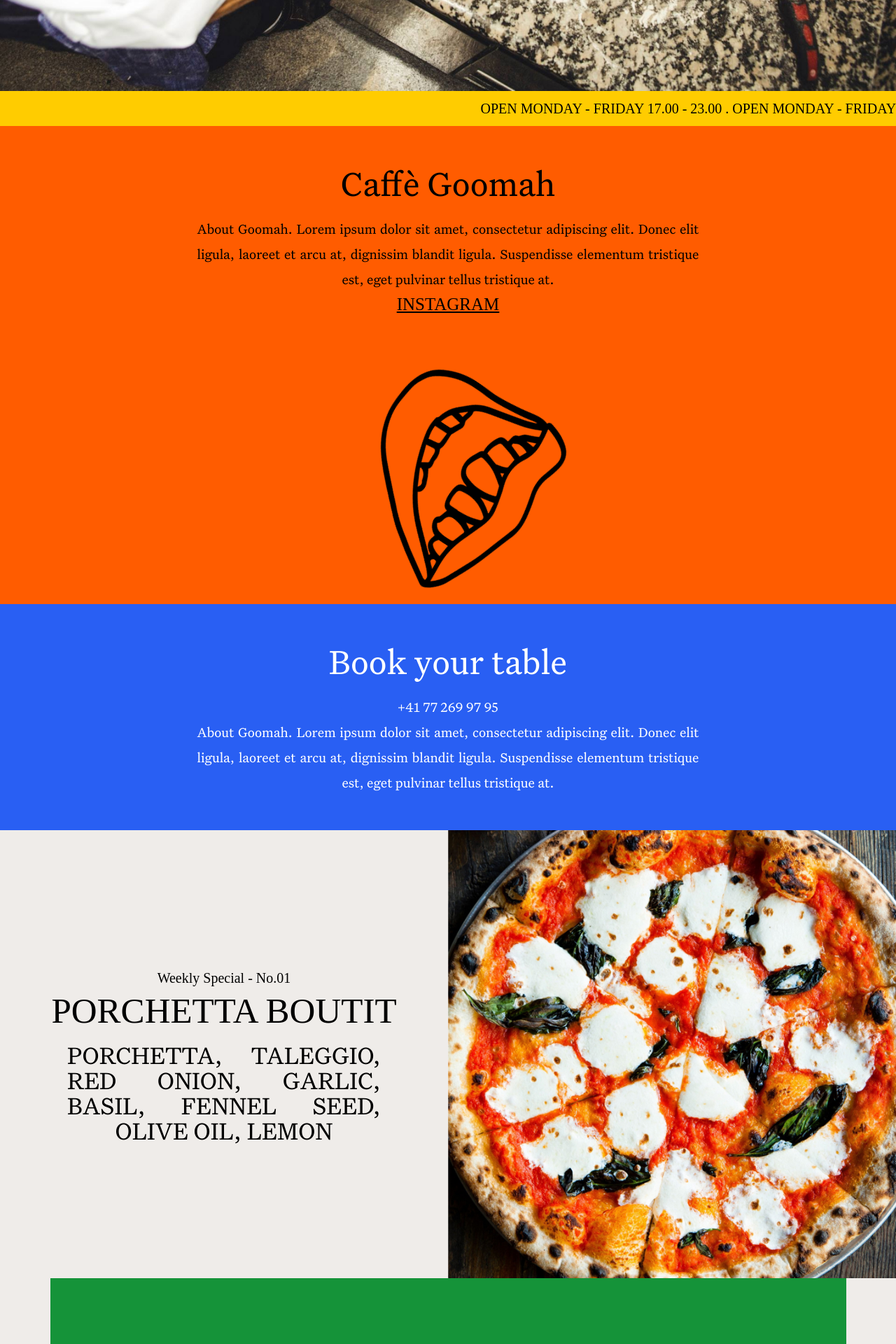
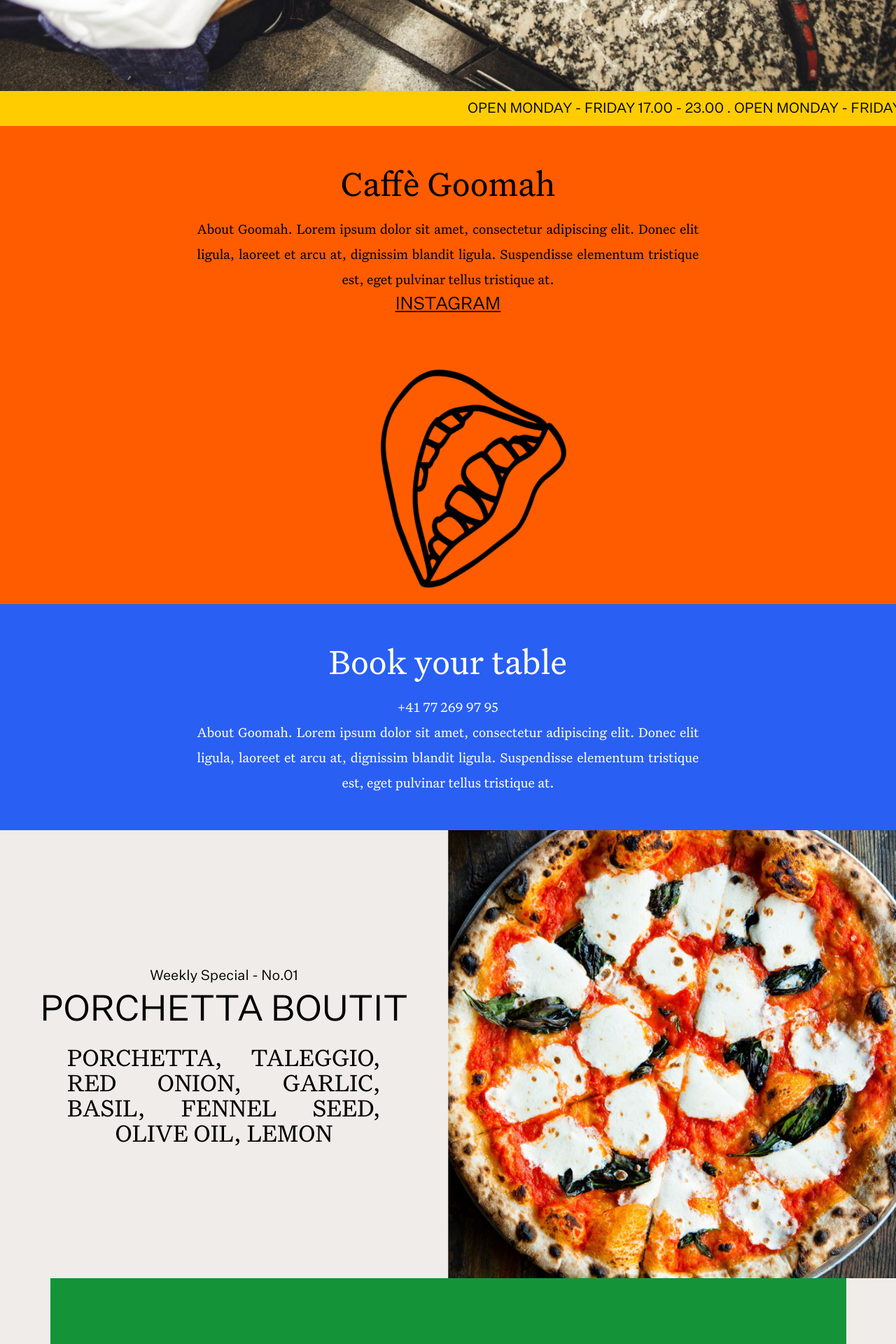
Before and after one commit to nathaliejanep/ShedHOTEL, a React (Create React App) app: page /caffegoomah in a window 1280 px wide. Shown: the part 780-2700 px from the top of the page at 70% size. Built offline with nearby package versions, Linux system fonts and the light colour scheme.

Commit message:
Fixed issue with font not working on some browsers/devices - should work now

```diff
--- a/src/components/Banner/Banner.scss
+++ b/src/components/Banner/Banner.scss
@@ -16,7 +16,7 @@
     padding-left: 100%;
     animation: marquee 30s linear infinite;
     font-size: toRem(25);
-    font-family: Untitled Sans;
+    font-family: 'Untitled Sans';
     text-transform: uppercase;
     color: $black;
   }
--- a/src/components/Footer/Footer.scss
+++ b/src/components/Footer/Footer.scss
@@ -12,7 +12,7 @@
   &-info {
     display: flex;
     flex-direction: column;
-    font-family: Untitled Sans;
+    font-family: 'Untitled Sans';
     text-transform: uppercase;
     text-align: center;
 
--- a/src/components/Navbar/Navbar.scss
+++ b/src/components/Navbar/Navbar.scss
@@ -6,7 +6,7 @@
   display: flex;
   // align-items: center;
   justify-content: center;
-  font-family: Untitled Sans;
+  font-family: 'Untitled Sans';
   background-color: $goatBeige;
   height: 80px;
   .season-wrapper {
@@ -122,7 +122,7 @@
       }
 
       &.inactive:hover {
-        color: $bagnesBlue;
+        color: $signalRed;
       }
 
       &.hidden {
--- a/src/pages/Contact/Contact.scss
+++ b/src/pages/Contact/Contact.scss
@@ -1,6 +1,6 @@
 .contact {
   a {
     text-transform: uppercase;
-    font-family: Untitled Sans;
+    font-family: 'Untitled Sans';
   }
 }
--- a/src/pages/Goomah/Goomah.scss
+++ b/src/pages/Goomah/Goomah.scss
@@ -22,7 +22,7 @@
     text-transform: none;
   }
   .font-sans {
-    font-family: Untitled Sans;
+    font-family: 'Untitled Sans';
   }
 
   &__about {
@@ -51,7 +51,7 @@
 
     a {
       text-decoration: underline;
-      font-family: Untitled Sans;
+      font-family: 'Untitled Sans';
       font-size: toRem(25);
 
       &:hover {
@@ -68,7 +68,7 @@
   &__weekly {
     background-color: $goatBeige;
     h2 {
-      font-family: Untitled Sans;
+      font-family: 'Untitled Sans';
       text-transform: uppercase;
     }
 
--- a/src/pages/Home/Home.scss
+++ b/src/pages/Home/Home.scss
@@ -62,7 +62,7 @@
       border: none;
       font-size: toRem(14);
       letter-spacing: 1px;
-      font-family: Untitled Sans;
+      font-family: 'Untitled Sans';
       text-transform: uppercase;
       text-align: center;
       margin-right: toRem(14);
@@ -83,7 +83,7 @@
       border: none;
       background-color: $forestGreen;
       color: $white;
-      font-family: Untitled Sans;
+      font-family: 'Untitled Sans';
       font-size: toRem(14);
       letter-spacing: 1px;
       text-transform: uppercase;
--- a/src/pages/Rooms/Rooms.scss
+++ b/src/pages/Rooms/Rooms.scss
@@ -39,7 +39,7 @@
         margin-top: 1rem;
       }
       &__capacity {
-        font-family: Untitled Sans;
+        font-family: 'Untitled Sans';
         text-transform: uppercase;
       }
 
--- a/src/sassStyles/_typography.scss
+++ b/src/sassStyles/_typography.scss
@@ -6,7 +6,7 @@
      * ===================================================================================================
 */
 h1 {
-  font-family: Untitled Sans;
+  font-family: 'Untitled Sans';
   font-size: toRem(51);
   font-weight: normal;
   text-transform: uppercase;
@@ -15,7 +15,7 @@ h1 {
 }
 
 h2 {
-  font-family: Untitled Sans;
+  font-family: 'Untitled Sans';
   font-size: toRem(51);
   font-weight: normal;
   text-transform: uppercase;
@@ -24,7 +24,7 @@ h2 {
 }
 
 h3 {
-  font-family: Untitled Sans;
+  font-family: 'Untitled Sans';
   font-size: toRem(25);
   font-weight: normal;
   text-transform: uppercase;
@@ -33,7 +33,7 @@ h3 {
 }
 
 p {
-  font-family: Untitled;
+  font-family: 'Untitled';
   font-size: toRem(20);
   line-height: toRem(36);
   // EDIT MAYBE move align to parent?
@@ -130,7 +130,8 @@ a {
   font-family: 'Untitled Sans';
   font-weight: normal;
   font-style: normal;
-  src: url(../assets/fonts/untitled/untitled-sans-regular.otf) format('otf');
+  src: url(../assets/fonts/untitled/untitled-sans-regular.otf)
+    format('opentype');
 }
 
 @font-face {
@@ -138,5 +139,5 @@ a {
   font-weight: normal;
   font-style: italic;
   src: url(../assets/fonts/untitled/untitled-sans-regular-italic.otf)
-    format('otf');
+    format('opentype');
 }
```
